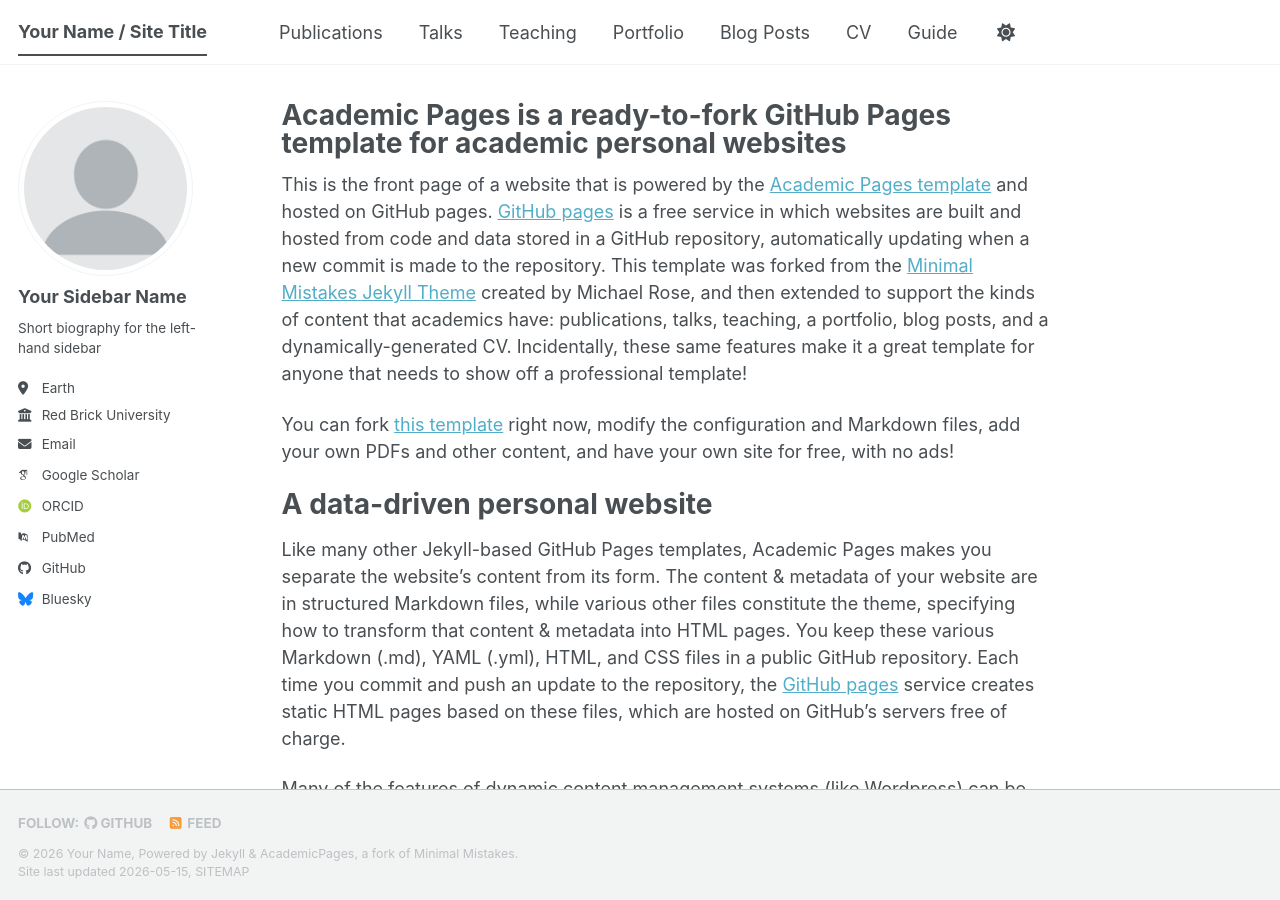
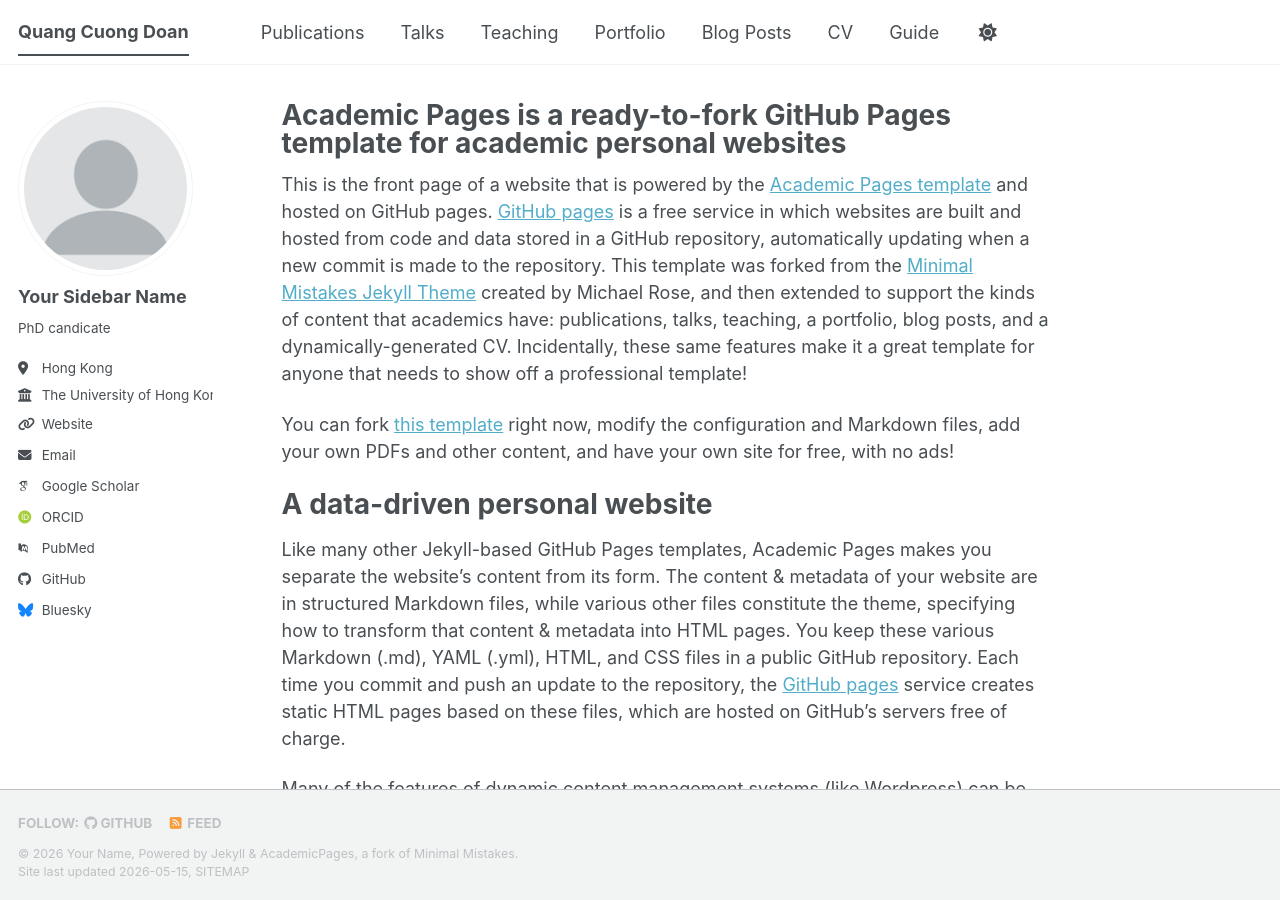
Before and after one commit to cuonghku95/cuonghku95.github.io, a Jekyll site: the page built from _pages/about.md, in a window 1280 px wide and 900 px high. Built offline with Jekyll 4.4.1, drawn with Linux system fonts in a browser that asks for light colours; some web fonts are replaced; a script bundle is joined from its source files by our own code; library files that are not in the unit come from our copies.

Commit message:
Update _config.yml

```diff
--- a/_config.yml
+++ b/_config.yml
@@ -9,7 +9,7 @@
 # Basic Site Settings
 locale                   : "en-US"
 site_theme               : "default" # The available themes options are "default", "air", "sunrise", "mint", "dirt" and "contrast"
-title                    : "Your Name / Site Title"
+title                    : "Quang Cuong Doan"
 title_separator          : "-"
 name                     : &name "Your Name"
 description              : &description "Your Name's academic portfolio"   # Update this with a general description of your site, this is the default if not overridden by a page
@@ -25,12 +25,12 @@
   # Biographic information
   avatar           : "profile.png"
   name             : "Your Sidebar Name"
-  pronouns         : # example: "she/her"
-  bio              : "Short biography for the left-hand sidebar"
-  location         : "Earth"
-  employer         : "Red Brick University"
-  uri              : # URL
-  email            : "none@example.org"
+  pronouns         : # example: "he/his"
+  bio              : "PhD candicate"
+  location         : "Hong Kong"
+  employer         : "The University of Hong Kong"
+  uri              :  https://scholar.google.com/citations?user=GP9_no4AAAAJ&hl=nl&authuser=1
+  email            : "cuongdoan@connect.hku.hk"
 
   # Academic websites
   academia         : # URL
```
